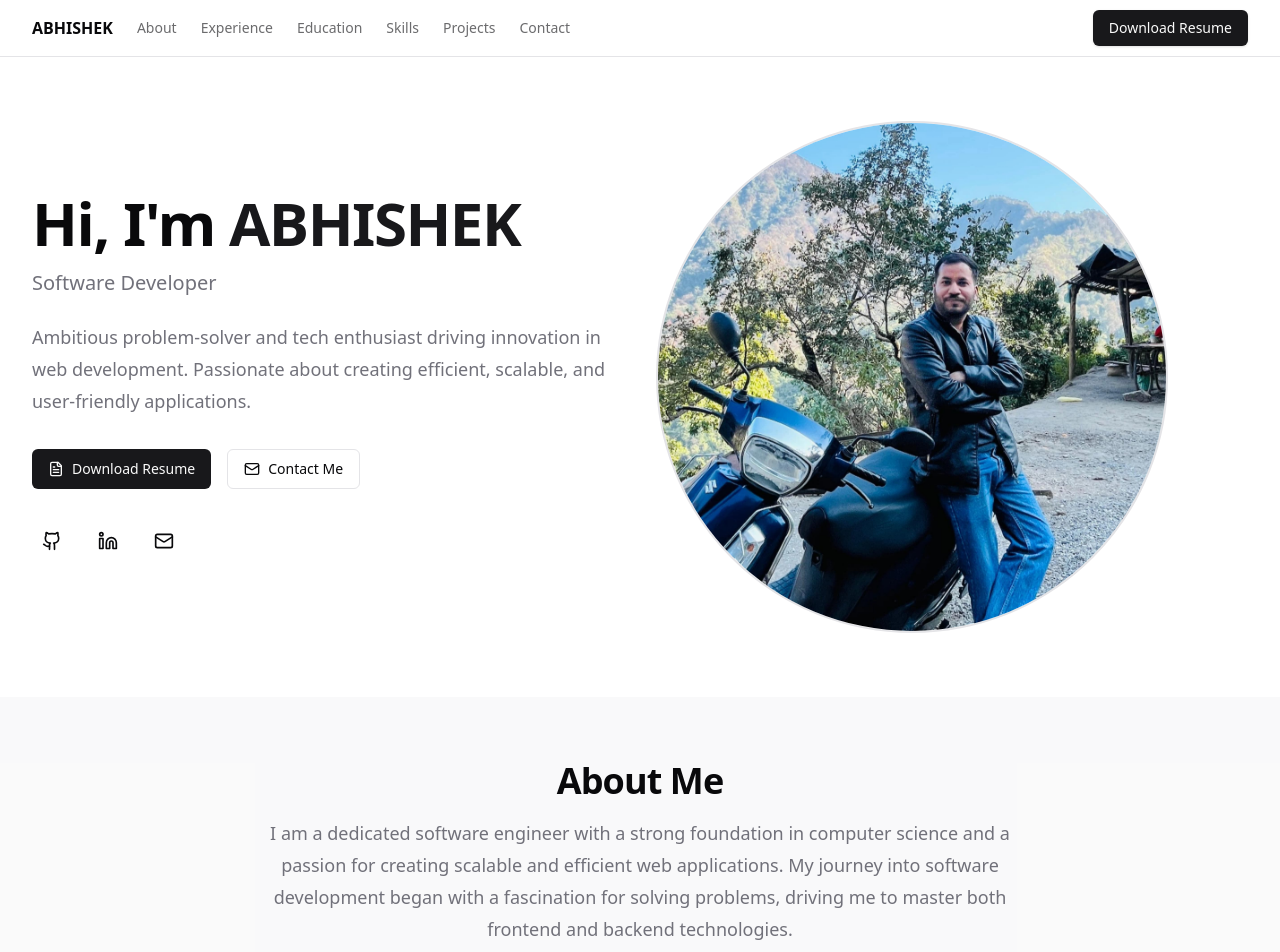
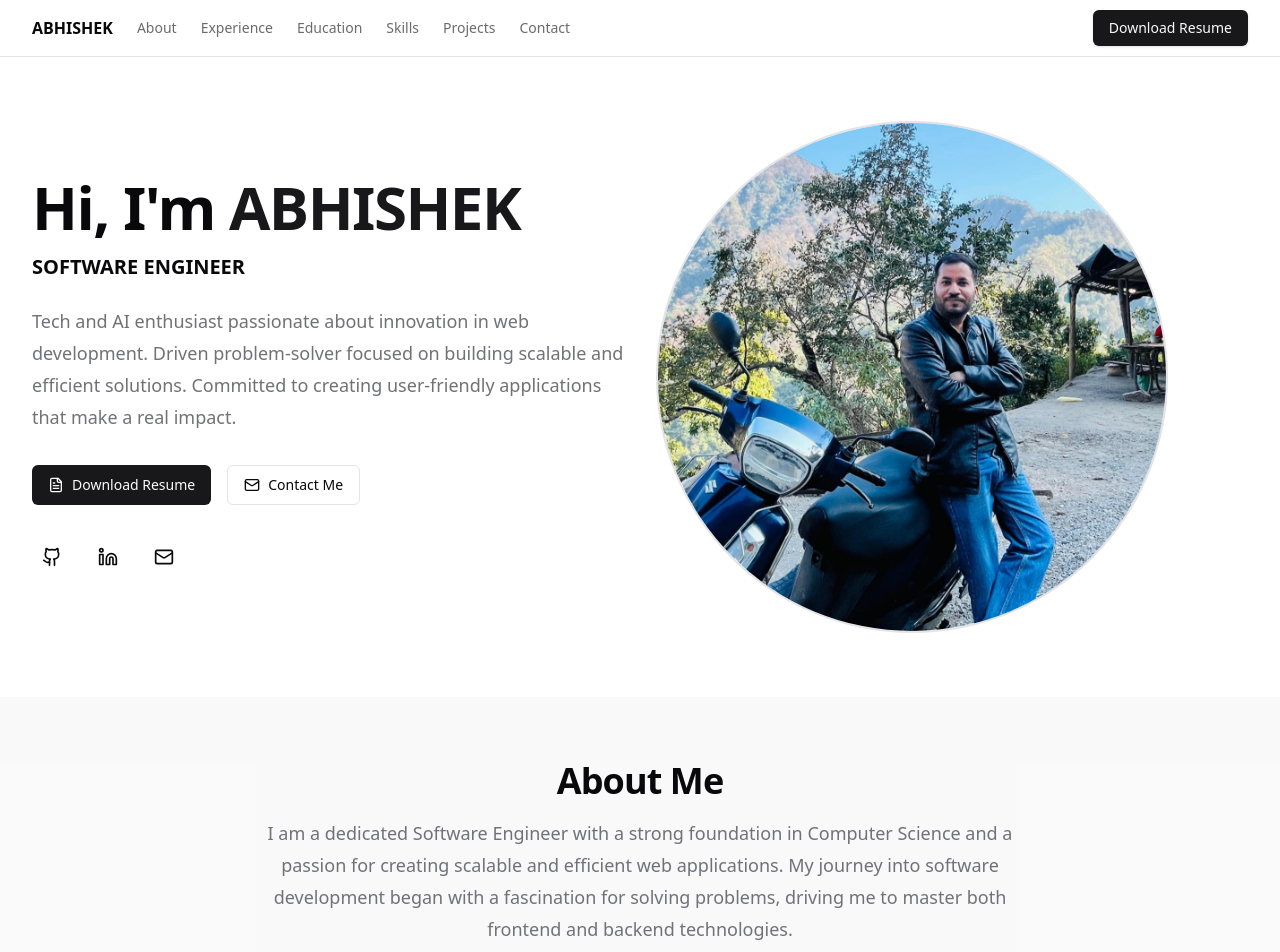
Before and after one commit to twriabhishek/portfolioAbhishek, a React (Create React App) app: page / in a window 1280 px wide. Shown: the top 952 px of the page. Built offline with nearby package versions, Linux system fonts and the light colour scheme.

Commit message:
Add AI Text Summarizer project and update About and Hero sections for clarity

```diff
--- a/src/components/AboutSection.jsx
+++ b/src/components/AboutSection.jsx
@@ -18,8 +18,8 @@ export function AboutSection() {
             About Me
           </h2>
           <p className="mt-4 text-lg leading-8 text-muted-foreground">
-            I am a dedicated software engineer with a strong foundation in
-            computer science and a passion for creating scalable and efficient
+            I am a dedicated Software Engineer with a strong foundation in
+            Computer Science and a passion for creating scalable and efficient
             web applications. My journey into software development began with a
             fascination for solving problems, driving me to master both frontend
             and backend technologies.
--- a/src/components/HeroSection.jsx
+++ b/src/components/HeroSection.jsx
@@ -23,13 +23,12 @@ export function HeroSection() {
             <h1 className="text-4xl font-bold tracking-tight sm:text-6xl">
               Hi, I'm <span className="text-primary">ABHISHEK</span>
             </h1>
-            <p className="mt-4 text-xl text-muted-foreground">
-              Software Developer
-            </p>
+            <p className="mt-4 text-xl font-bold">SOFTWARE ENGINEER</p>
             <p className="mt-6 text-lg leading-8 text-muted-foreground">
-              Ambitious problem-solver and tech enthusiast driving innovation in
-              web development. Passionate about creating efficient, scalable,
-              and user-friendly applications.
+              Tech and AI enthusiast passionate about innovation in web
+              development. Driven problem-solver focused on building scalable
+              and efficient solutions. Committed to creating user-friendly
+              applications that make a real impact.
             </p>
             <div className="mt-8 flex flex-wrap gap-4">
               <a
--- a/src/components/ProjectsSection.jsx
+++ b/src/components/ProjectsSection.jsx
@@ -63,7 +63,16 @@ const projects = [
     technologies: ["React.js", "Redux", "Google Maps API", "Bootstrap"],
     image: "/images/exatoErp.png",
     githubUrl:
-      "https://github.com/twriabhishek/Exato_ERP_Complete/tree/main/Exato_ERP_Client",
+      "https://github.com/twriabhishek/Exato_ERP_Complete",
+  },
+  {
+    title: "AI Text Summarizer",
+    description:
+      "AI Text Summarizer is a web-based application that leverages Next.js, Tailwind CSS, and OpenAI GPT to generate concise summaries of input text. Users can enter text, upload files, and customize summary lengths to get AI-generated summaries in multiple languages. The app features a user-friendly interface, responsive design, and real-time feedback. It is built with Next.js for server-side rendering and optimized performance, while Tailwind CSS ensures a modern and visually appealing layout.",
+    technologies: ["Next.js", "Tailwind CSS", "OpenAI GPT"],
+    image: "/images/textSummarize.png",
+    githubUrl:
+      "https://github.com/twriabhishek/text-Summrizer",
   }
 ];
 
```
Also changed, not shown: public/images/textSummarize.png (added).
